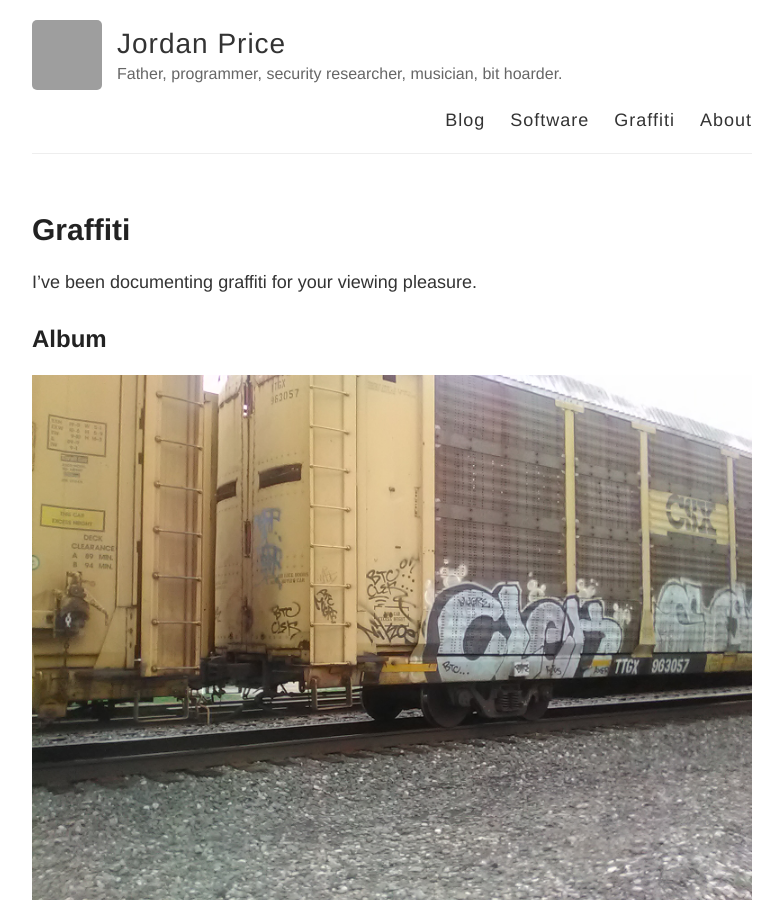
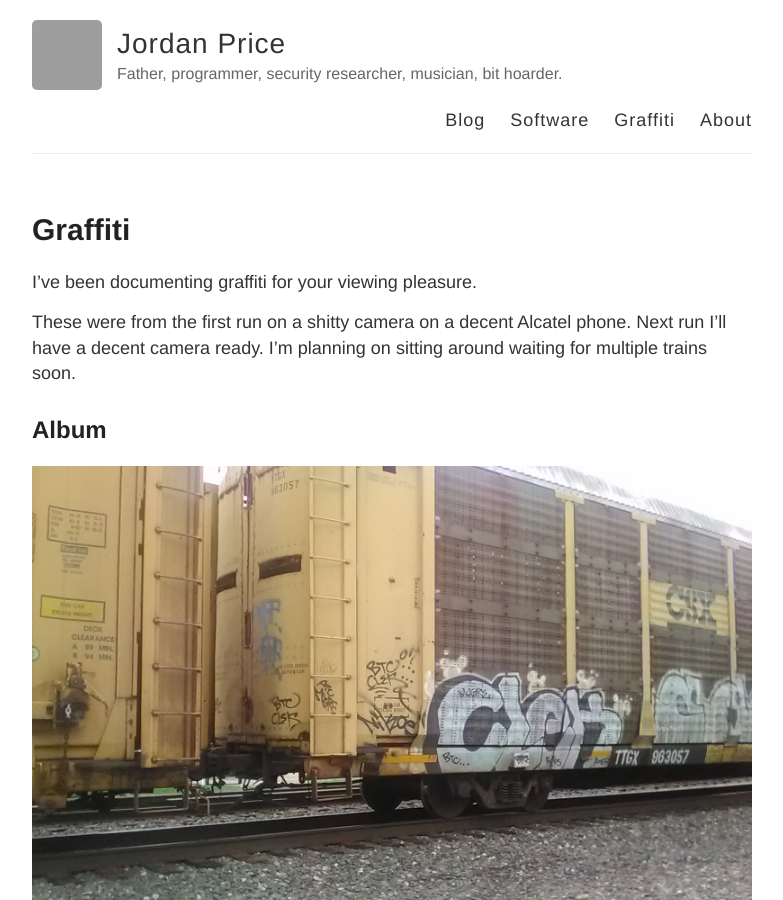
Before and after one commit to thejordanprice/thejordanprice.github.io, a Jekyll site: the page built from graffiti.md, in a window 1280 px wide and 900 px high. Shown: the whole window, without its empty margins (248-1031 px from the left). Built offline with Jekyll 4.4.1, drawn with Linux system fonts in a browser that asks for light colours; grey boxes are pictures that could not be loaded.

Commit message:
graffiti.md description edit.

```diff
--- a/graffiti.md
+++ b/graffiti.md
@@ -6,6 +6,8 @@ permalink: /graffiti/
 
 I've been documenting graffiti for your viewing pleasure.
 
+These were from the first run on a shitty camera on a decent Alcatel phone. Next run I'll have a decent camera ready. I'm planning on sitting around waiting for multiple trains soon.
+
 ## Album
 
 {% for image in site.static_files %}
```
